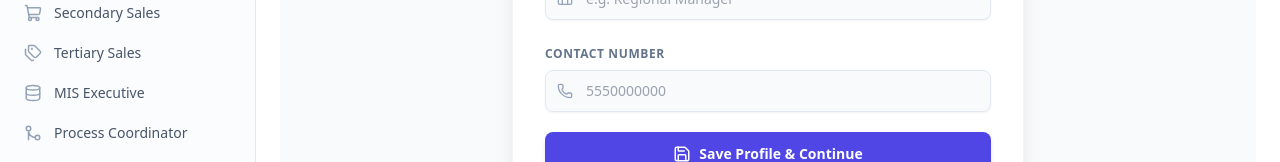
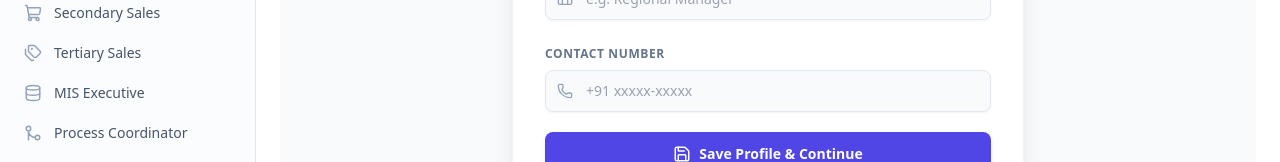
Before and after one commit to mr-sumit-32/Motion, a React (Vite) app: page /profile in a window 1280 px wide. Shown: the part 618-780 px from the top of the page. Built offline with nearby package versions, Linux system fonts and the light colour scheme; no server answers; the database is empty; sample sign-in values are in the browser's storage.

Commit message:
Update Profile.tsx

```diff
--- a/src/pages/Profile.tsx
+++ b/src/pages/Profile.tsx
@@ -158,9 +158,9 @@ export default function Profile() {
                 </div>
                 <input
                   required
-                  type="number"
+                  type="tel"
                   inputMode="numeric"
-                  placeholder="5550000000"
+                  placeholder="+91 xxxxx-xxxxx"
                   value={contactNo}
                   onChange={(e) => setContactNo(e.target.value)}
                   className="w-full pl-10 pr-4 py-2.5 border border-slate-200 rounded-lg bg-slate-50 focus:bg-white text-sm focus:outline-none focus:ring-2 focus:ring-indigo-500/50 focus:border-indigo-500 transition-all shadow-sm"
```
